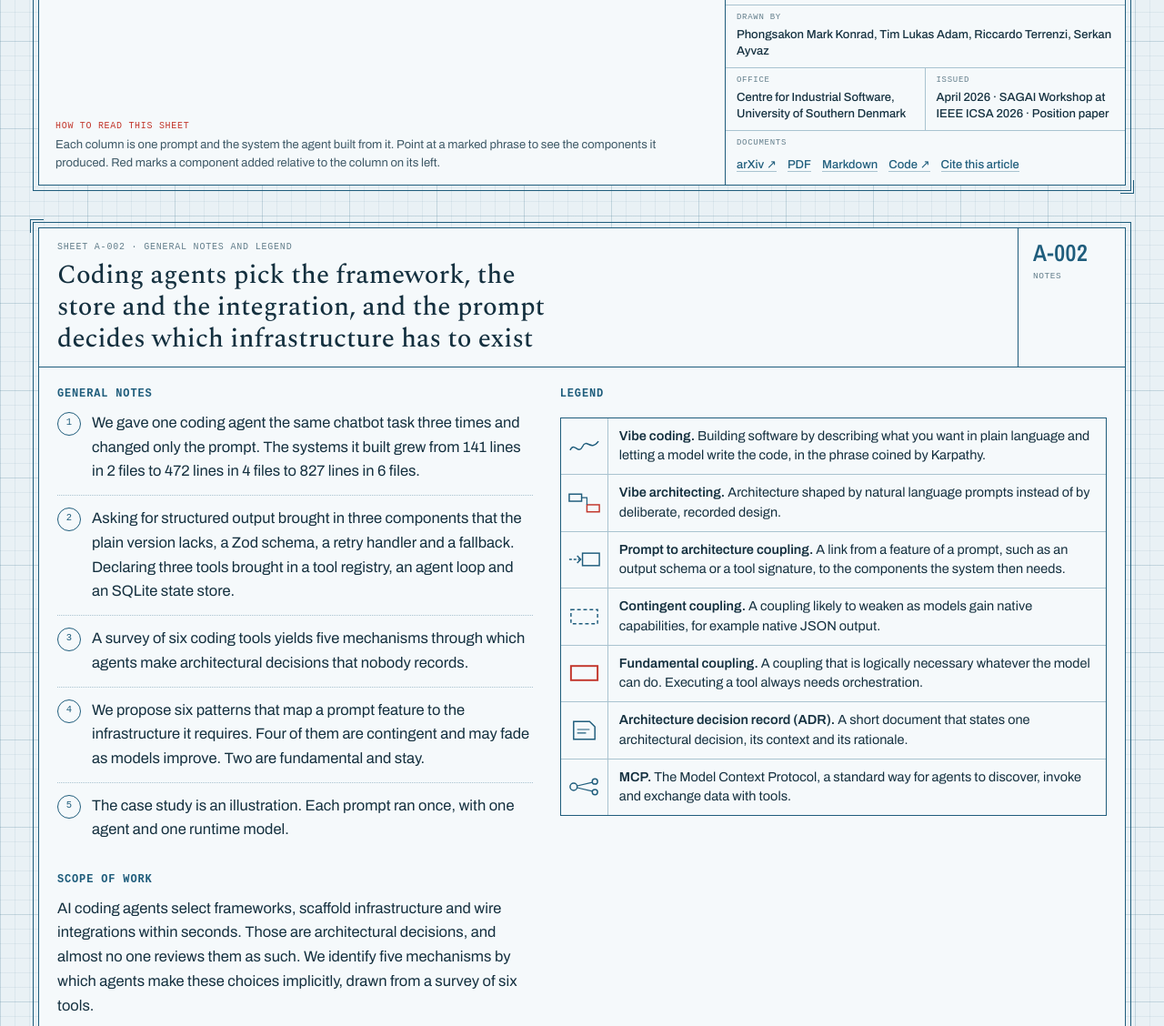
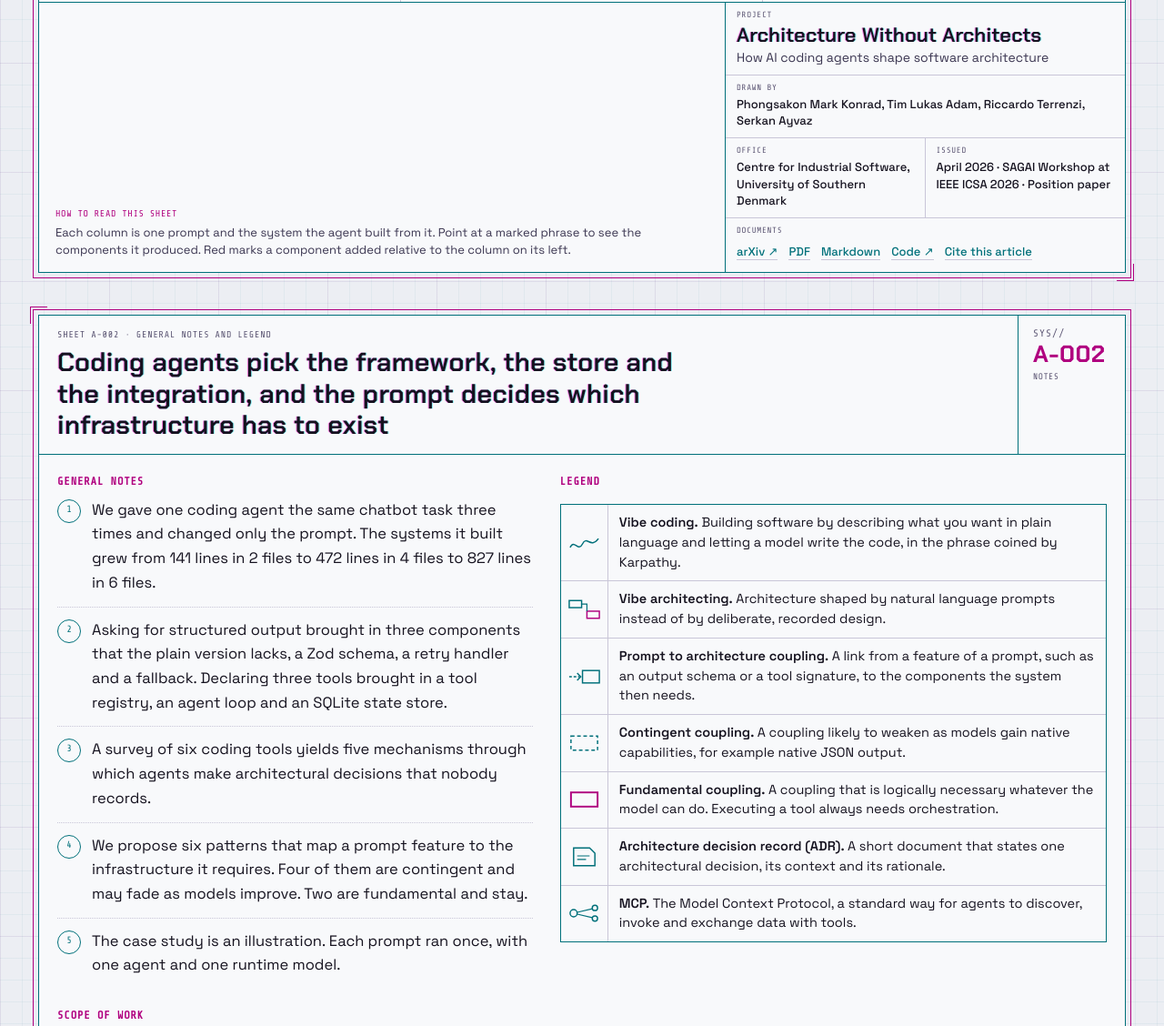
Before and after one commit to aiml-sdu/architecture-without-architects-page, a plain HTML site: page index.html in a window 1280 px wide. Shown: the part 1011-2139 px from the top of the page at 91% size. Drawn offline with nearby package versions, Linux system fonts and the light colour scheme; a web font is replaced by a local one.

Commit message:
Restyle the drawing set in a neon-noir palette

```diff
--- a/index.html
+++ b/index.html
@@ -8,26 +8,29 @@
 <script>(function(){try{var s=localStorage.getItem('awa-theme');if(s==='light'||s==='dark')document.documentElement.setAttribute('data-theme',s);}catch(e){}})();</script>
 <link rel="preconnect" href="https://fonts.googleapis.com">
 <link rel="preconnect" href="https://fonts.gstatic.com" crossorigin>
-<link href="https://fonts.googleapis.com/css2?family=Archivo:wght@400;500;600;700&family=Archivo+Narrow:wght@500;600&family=Martian+Mono:wght@400;500&family=Spectral:ital,wght@0,400;0,500;1,400&display=swap" rel="stylesheet">
+<link href="https://fonts.googleapis.com/css2?family=Chakra+Petch:ital,wght@0,500;0,600;0,700;1,500&family=Space+Grotesk:wght@400;500;600&family=Share+Tech+Mono&display=swap" rel="stylesheet">
 <style>
 :root{
-  --bg:#e9f1f5; --paper:#f5f9fb; --ink:#14303f; --ink2:#3d5866; --muted:#647f8c;
-  --line:#1f5d7c; --rule:#a9c3d0; --grid:rgba(31,93,124,.07); --grid2:rgba(31,93,124,.13);
-  --red:#c2362b; --redSoft:rgba(194,54,43,.09); --soft:rgba(31,93,124,.07); --focus:#c2362b;
-  --serif:'Spectral',Georgia,serif; --sans:'Archivo',system-ui,sans-serif; --narrow:'Archivo Narrow','Archivo',sans-serif; --mono:'Martian Mono',ui-monospace,monospace;
+  --bg:#eceef3; --paper:#f8f9fb; --ink:#15121f; --ink2:#3a3550; --muted:#5a5472;
+  --line:#00707a; --rule:#c9c6d8; --grid:rgba(0,112,122,.05); --grid2:rgba(184,0,143,.06);
+  --red:#b0007f; --redSoft:rgba(176,0,127,.08); --soft:rgba(0,112,122,.06); --focus:#b0007f;
+  --mag:#b0007f; --cyan:#00707a; --scan:rgba(20,18,31,.025); --glow:0 0 0 transparent;
+  --serif:'Chakra Petch',system-ui,sans-serif; --sans:'Space Grotesk',system-ui,sans-serif; --narrow:'Chakra Petch',sans-serif; --mono:'Share Tech Mono',ui-monospace,monospace;
   color-scheme:light;
 }
 @media (prefers-color-scheme: dark){
   :root:not([data-theme="light"]){
-    --bg:#0a2540; --paper:#0d2c4b; --ink:#d9f0fb; --ink2:#a6cfe3; --muted:#7fb0c8;
-    --line:#7fd3f5; --rule:#2d5a7d; --grid:rgba(127,211,245,.07); --grid2:rgba(127,211,245,.14);
-    --red:#ff8a78; --redSoft:rgba(255,138,120,.13); --soft:rgba(127,211,245,.08); --focus:#ff8a78; color-scheme:dark;
+    --bg:#0a0a12; --paper:#10101c; --ink:#ebe8f7; --ink2:#bdb8da; --muted:#928db8;
+    --line:#2de2e6; --rule:#2c2a4a; --grid:rgba(45,226,230,.045); --grid2:rgba(255,43,214,.06);
+    --red:#e8ff3a; --redSoft:rgba(232,255,58,.09); --soft:rgba(45,226,230,.07); --focus:#ff2bd6;
+    --mag:#ff2bd6; --cyan:#2de2e6; --scan:rgba(0,0,0,.28); --glow:0 0 12px rgba(45,226,230,.35); color-scheme:dark;
   }
 }
 :root[data-theme="dark"]{
-  --bg:#0a2540; --paper:#0d2c4b; --ink:#d9f0fb; --ink2:#a6cfe3; --muted:#7fb0c8;
-  --line:#7fd3f5; --rule:#2d5a7d; --grid:rgba(127,211,245,.07); --grid2:rgba(127,211,245,.14);
-  --red:#ff8a78; --redSoft:rgba(255,138,120,.13); --soft:rgba(127,211,245,.08); --focus:#ff8a78; color-scheme:dark;
+  --bg:#0a0a12; --paper:#10101c; --ink:#ebe8f7; --ink2:#bdb8da; --muted:#928db8;
+  --line:#2de2e6; --rule:#2c2a4a; --grid:rgba(45,226,230,.045); --grid2:rgba(255,43,214,.06);
+  --red:#e8ff3a; --redSoft:rgba(232,255,58,.09); --soft:rgba(45,226,230,.07); --focus:#ff2bd6;
+  --mag:#ff2bd6; --cyan:#2de2e6; --scan:rgba(0,0,0,.28); --glow:0 0 12px rgba(45,226,230,.35); color-scheme:dark;
 }
 *{box-sizing:border-box}
 html{-webkit-text-size-adjust:100%;scroll-behavior:smooth}
@@ -262,6 +265,35 @@ footer div{margin-bottom:6px}
   .sched td.t{white-space:normal}
   .rev span:last-child{margin-left:0}
 }
+
+/* neon-noir layer */
+body{background-size:24px 24px,24px 24px,120px 120px,120px 120px}
+body::after{content:"";position:fixed;inset:0;pointer-events:none;z-index:60;background:repeating-linear-gradient(to bottom,transparent 0 2px,var(--scan) 2px 3px)}
+.sheet{outline-color:var(--mag);border-color:var(--line);box-shadow:var(--glow)}
+.sheet::before,.sheet::after{border-color:var(--mag);width:18px;height:18px}
+.shead h2,.tblock h1{font-weight:600;letter-spacing:.01em;text-shadow:-1px 0 rgba(255,43,214,.55),1px 0 rgba(45,226,230,.55)}
+.sno .n{font-weight:700;color:var(--mag)}
+.sno .n::before{content:"SYS//";font:400 11px/1 var(--mono);color:var(--muted);display:block;margin-bottom:4px;letter-spacing:.1em}
+.vhd .v{color:var(--mag);font-weight:700}
+.idx{border-color:var(--mag)}
+.idx a.on{background:var(--mag);color:#0a0a12}
+.idx a.on b{color:#0a0a12}
+.pq{font:400 14.5px/1.55 var(--mono);background:var(--bg);border:1px solid var(--rule);border-left:3px solid var(--line);padding:10px 12px}
+.pq::before{content:"> ";color:var(--line)}
+.pq::after{content:"";display:inline-block;width:.55em;height:1.05em;margin-left:3px;vertical-align:-2px;background:var(--line);animation:caret 1.06s steps(1) infinite}
+@keyframes caret{50%{opacity:0}}
+.pq mark{border-bottom-color:var(--mag);background:rgba(255,43,214,.1)}
+.pq mark.on{background:var(--mag);color:#0a0a12}
+.comp.new{box-shadow:0 0 0 1px var(--red) inset}
+.comp.new{animation:glitch .9s steps(2) 1 both}
+@keyframes glitch{0%{clip-path:inset(0 0 60% 0);transform:translateX(-4px);opacity:.3}20%{clip-path:inset(40% 0 0 0);transform:translateX(3px)}40%{clip-path:inset(10% 0 30% 0);transform:translateX(-2px);opacity:.8}60%{clip-path:inset(0);transform:none}100%{clip-path:inset(0);transform:none;opacity:1}}
+.tblock h1{animation:aberr 2.4s ease-out 1 both}
+@keyframes aberr{0%{text-shadow:-6px 0 rgba(255,43,214,.9),6px 0 rgba(45,226,230,.9);opacity:.2}12%{text-shadow:4px 0 rgba(255,43,214,.8),-3px 0 rgba(45,226,230,.8);opacity:1}24%{text-shadow:-2px 0 rgba(255,43,214,.7),2px 0 rgba(45,226,230,.7)}100%{text-shadow:-1px 0 rgba(255,43,214,.55),1px 0 rgba(45,226,230,.55)}}
+.seg button[aria-pressed="true"]{box-shadow:var(--glow)}
+.tblock .subt{font-style:normal;font-family:var(--sans)}
+h3{color:var(--mag)}
+@media (prefers-reduced-motion:reduce){.pq::after{animation:none}.comp.new,.tblock h1{animation:none}}
+@media print{body::after{display:none}}
 </style>
 </head>
 <body>
```
